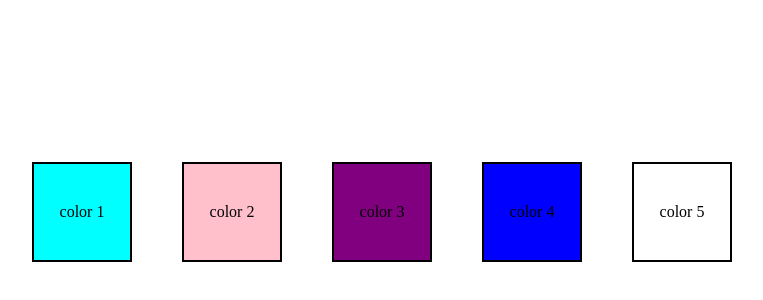
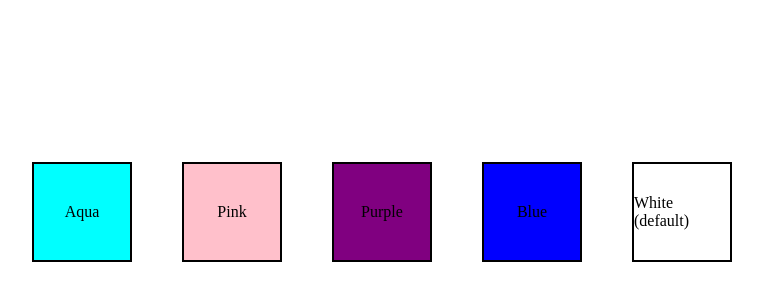
Before and after one commit to RajakumarKalamadi/Background-Color-Changer, a plain HTML site: page index.html in a window 1280 px wide. Shown: the part 188-488 px from the top of the page, without its empty margins (258-1021 px from the left). Drawn offline with Linux system fonts and the light colour scheme.

Commit message:
Names changed

```diff
--- a/index.html
+++ b/index.html
@@ -8,14 +8,15 @@
 </head>
 <body>
     <div class="container">
-        <span id="aqua" class="box-color">color 1</span>
-        <span id="pink" class="box-color">color 2</span>
-        <span id="purple" class="box-color">color 3</span>
-        <span id="blue" class="box-color">color 4</span>
-        <span id="white" class="box-color">color 5</span>
+        <span id="aqua" class="box-color">Aqua</span>
+        <span id="pink" class="box-color">Pink</span>
+        <span id="purple" class="box-color">Purple</span>
+        <span id="blue" class="box-color">Blue</span>
+        <span id="white" class="box-color">White (default)</span>
     </div>
 
 
     <script src="./script.js"></script>
 </body>
+
 </html>
```
